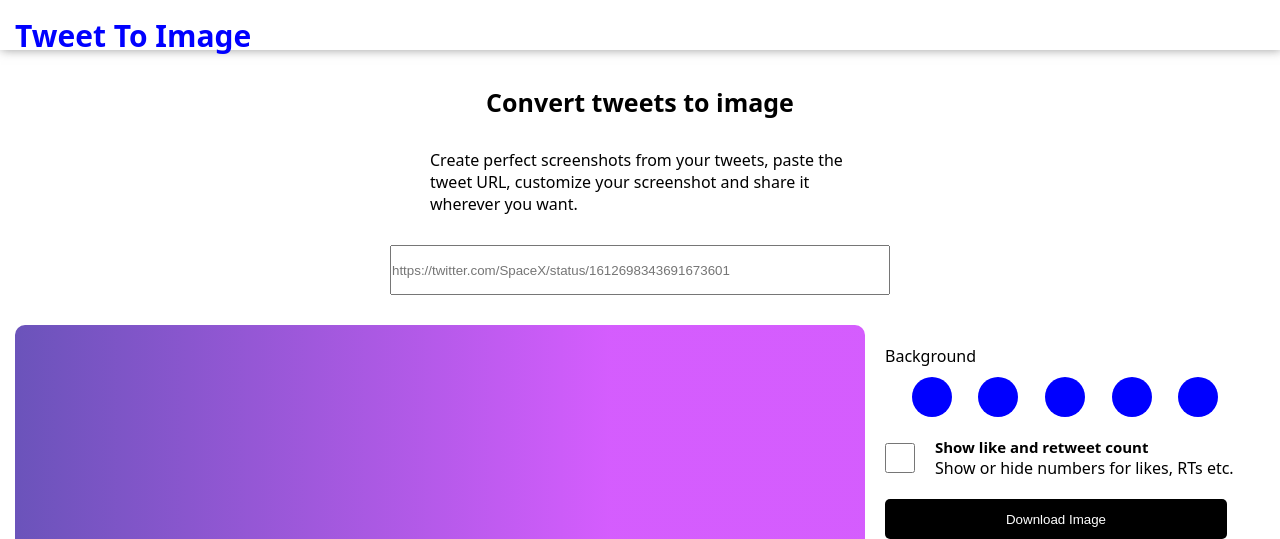
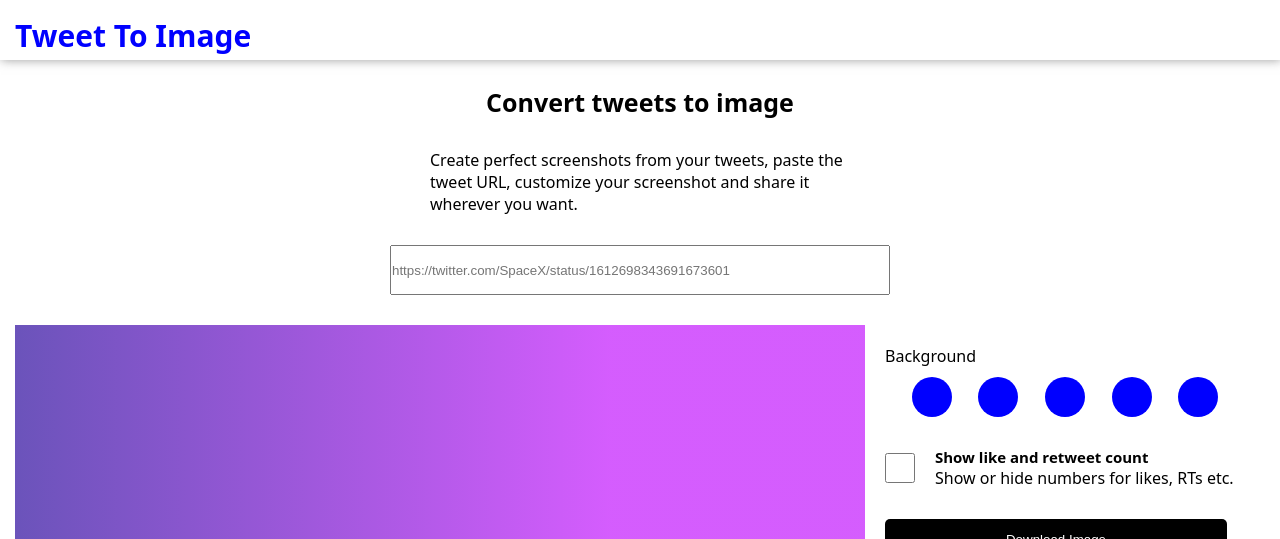
Before and after one commit to developer-omkar-shinde/nextjs-portfolio-app, a Next.js app: page /tweet-to-image in a window 1280 px wide. Shown: the top 539 px of the page. Built offline with nearby package versions, Linux system fonts and the light colour scheme; no server answers.

Commit message:
ui issue fix

```diff
--- a/styles/tweet-to-image.module.scss
+++ b/styles/tweet-to-image.module.scss
@@ -16,10 +16,10 @@
 /* header start   */
 
 .header {
-  height: 50px;
+  height: 60px;
   width: 100%;
   box-shadow: 1px 0px 10px rgba(128, 128, 128, 0.782);
-  margin-bottom: 20px;
+  margin-bottom: 10px;
   font-weight: 700;
 }
 
@@ -87,8 +87,6 @@
     padding: 0 10px;
     display: grid;
     place-items: center;
-    border-radius: 10px !important;
-
     .tweet {
       background-color: #fff;
       max-width: 600px;
@@ -159,10 +157,11 @@
     padding: 20px;
 
     .backgroundOptions {
-      margin-bottom: 20px;
+      margin-bottom: 30px;
 
       p {
         margin-bottom: 10px;
+        font-weight: 500;
       }
 
       .backgroundOptionsList {
@@ -180,7 +179,7 @@
 
     .showLikes {
       display: flex;
-      margin-bottom: 20px;
+      margin-bottom: 30px;
 
       .likesCheck {
         width: 30px;
```
Also changed, not shown: 1 other file (tests, documents, lock files or other folders).
